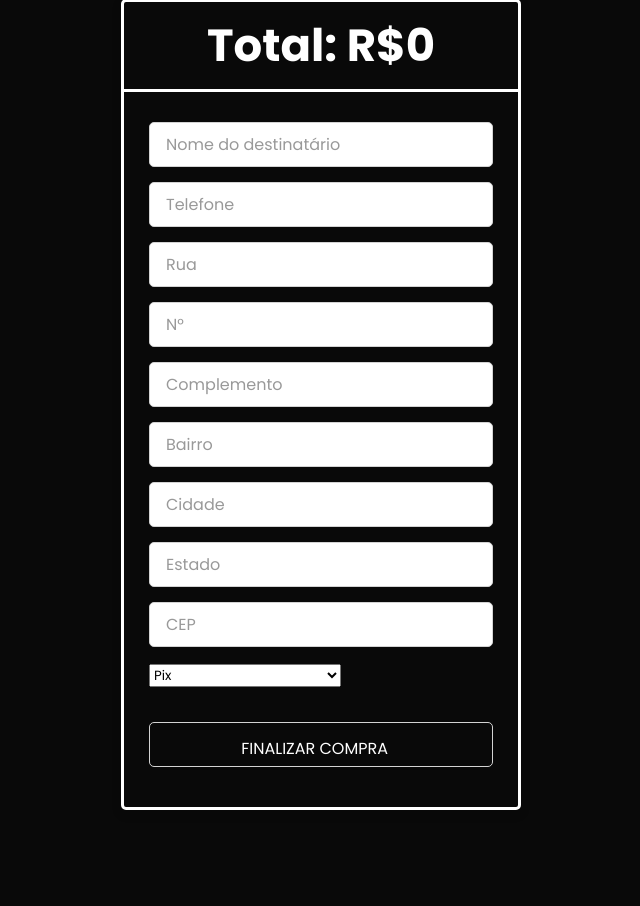
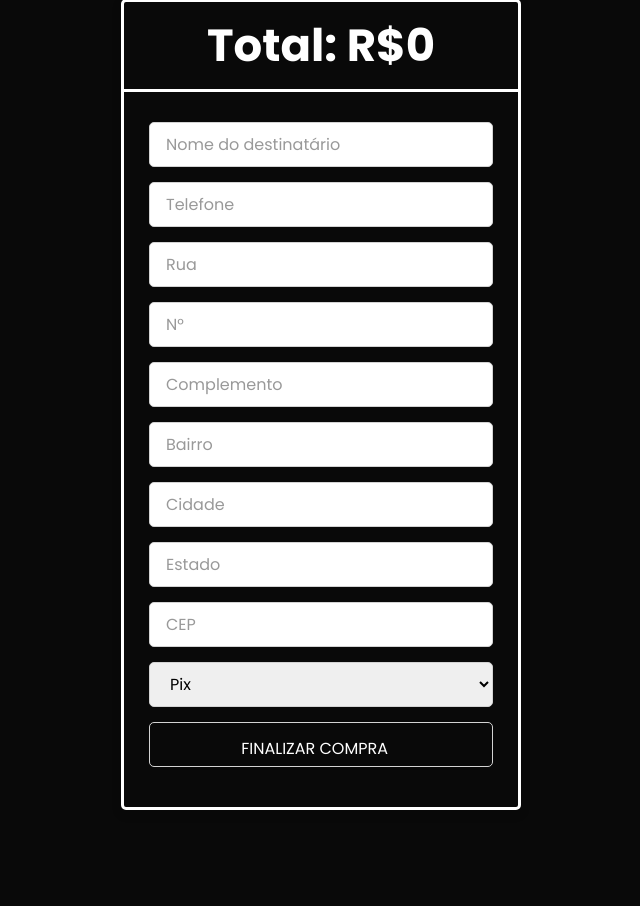
Before and after one commit to SystemRhino/Akame, a PHP site: page /checkout.php in a window 1280 px wide. Shown: the part 364-1270 px from the top of the page, without its empty margins (319-959 px from the left). Run offline with PHP 8.4, Linux system fonts and the light colour scheme; a user stored in the database is signed in; data that the repository does not hold is empty.

Commit message:
Add files via upload

```diff
--- a/css/gestao_loja.css
+++ b/css/gestao_loja.css
@@ -139,7 +139,7 @@ button.btn-join:hover {
     display: block;
     width: 17em;
     height: 21em;
-    filter: drop-shadow(2px 2px 4px var(--white));
+    filter: drop-shadow(0px 0px 1px var(--white));
 }
 
 .list-product .product .product-action{
--- a/css/login-cadastro.css
+++ b/css/login-cadastro.css
@@ -47,6 +47,16 @@
   font-size: 16px;
   transition: all 0.3s ease;
 
+}
+select{
+  height: 100%;
+  width: 100%;
+  outline: none;
+  padding-left:1rem;
+  border-radius: 5px;
+  border: 1px solid lightgrey;
+  font-size: 16px;
+  transition: all 0.3s ease;
 }
 
 .formF .row input::placeholder{
```
